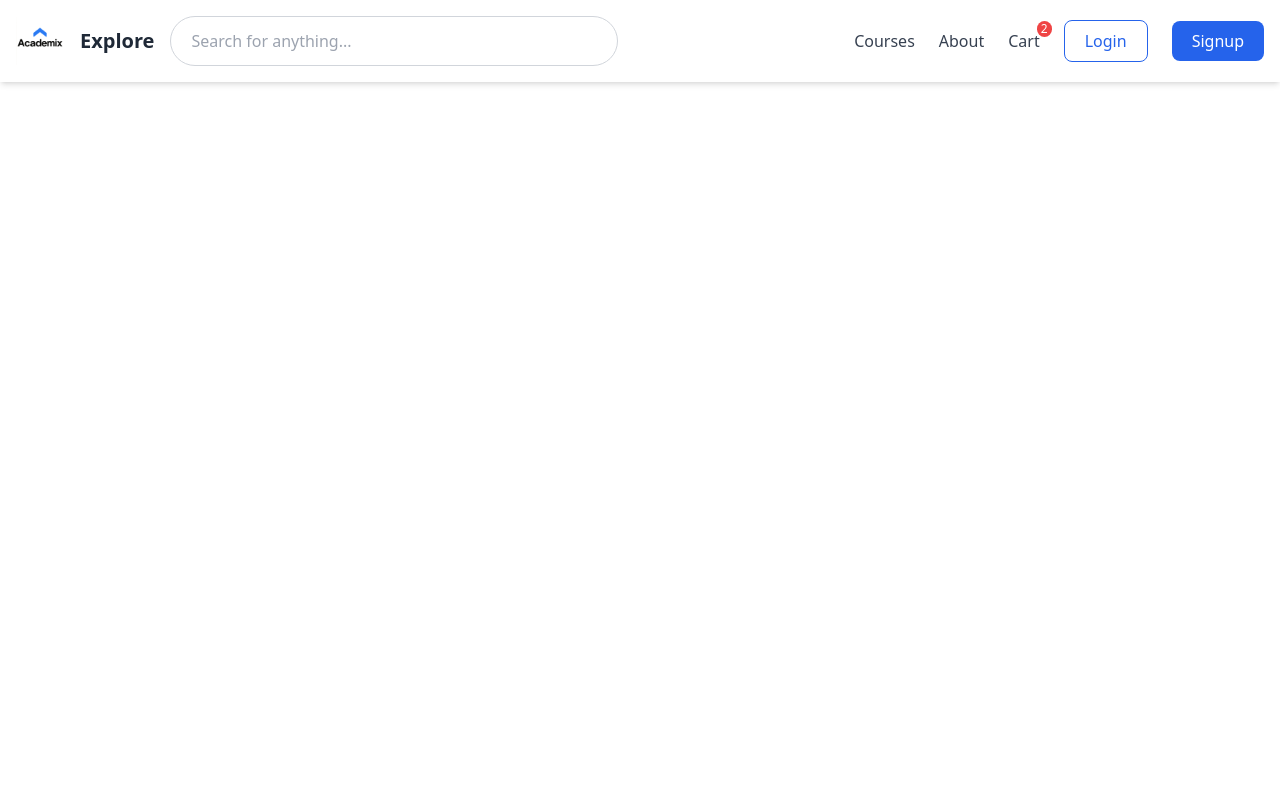
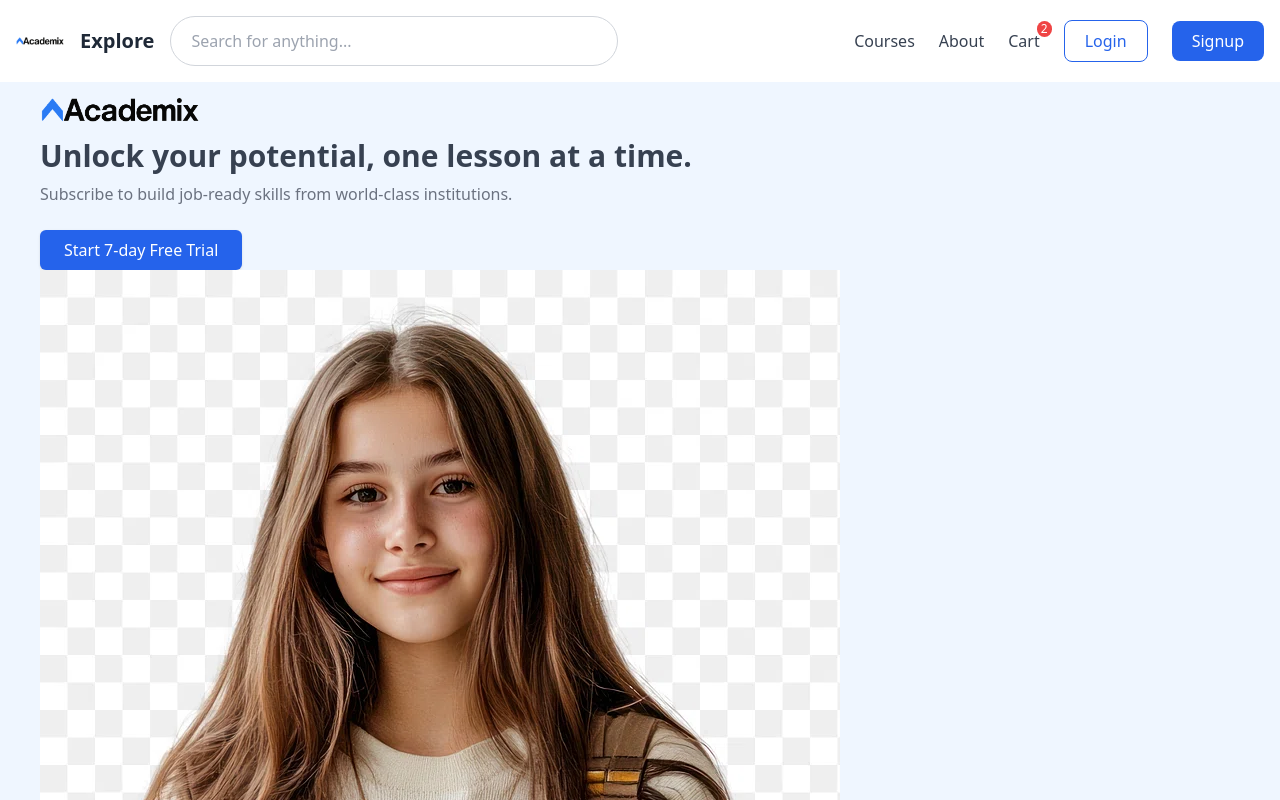
Before and after one commit to shahal001/eLearnWeb, a React (Vite) app: page / in a window 1280 px wide. Shown: the top 800 px of the page. Built offline with nearby package versions, Linux system fonts and the light colour scheme.

Commit message:
home-top-section

```diff
--- a/src/routes/Home.tsx
+++ b/src/routes/Home.tsx
@@ -1,10 +1,27 @@
 import React from "react";
 import Navbar from "../components/Navbar";
+import logo from "../assets/images/logoOfAcdmx.png";
+import student from "../assets/images/studentimg.webp";
 
 const Home: React.FC = () => {
   return (
     <div>
       <Navbar />
+      <div className="bg-blue-50 flex flex-col items-start justify-center px-10">
+        <img className="h-10 w-40 object-contain my-2" src={logo} alt="logo" />
+        <p className="text-3xl font-semibold text-gray-700  text-left">
+          Unlock your potential, one lesson at a time.
+        </p>
+        <span className="text-md text-gray-500 mt-2">
+          Subscribe to build job-ready skills from world-class institutions.
+        </span>
+        <button className="mt-6 px-6 py-2 bg-blue-600 text-white rounded-md shadow hover:bg-blue-700 active:scale-95 transition-all duration-200 font-medium">
+          <span>Start 7-day Free Trial</span>
+        </button>
+        <div>
+          <img src={student} alt="noImage" />
+        </div>
+      </div>
     </div>
   );
 };
```
Also changed, not shown: src/assets/images/logoOfAcdmx.png, src/assets/images/studentimg.webp (added).
